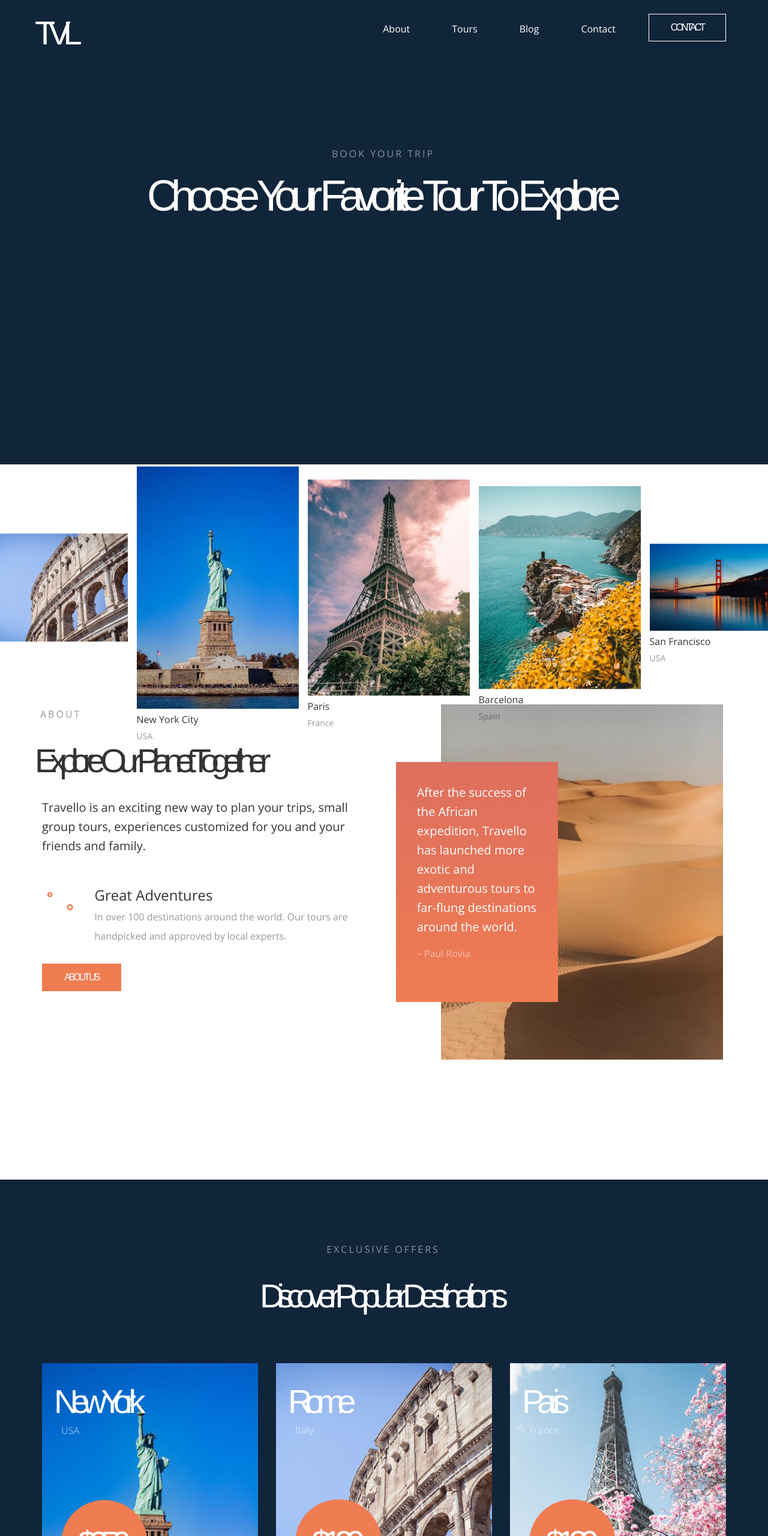
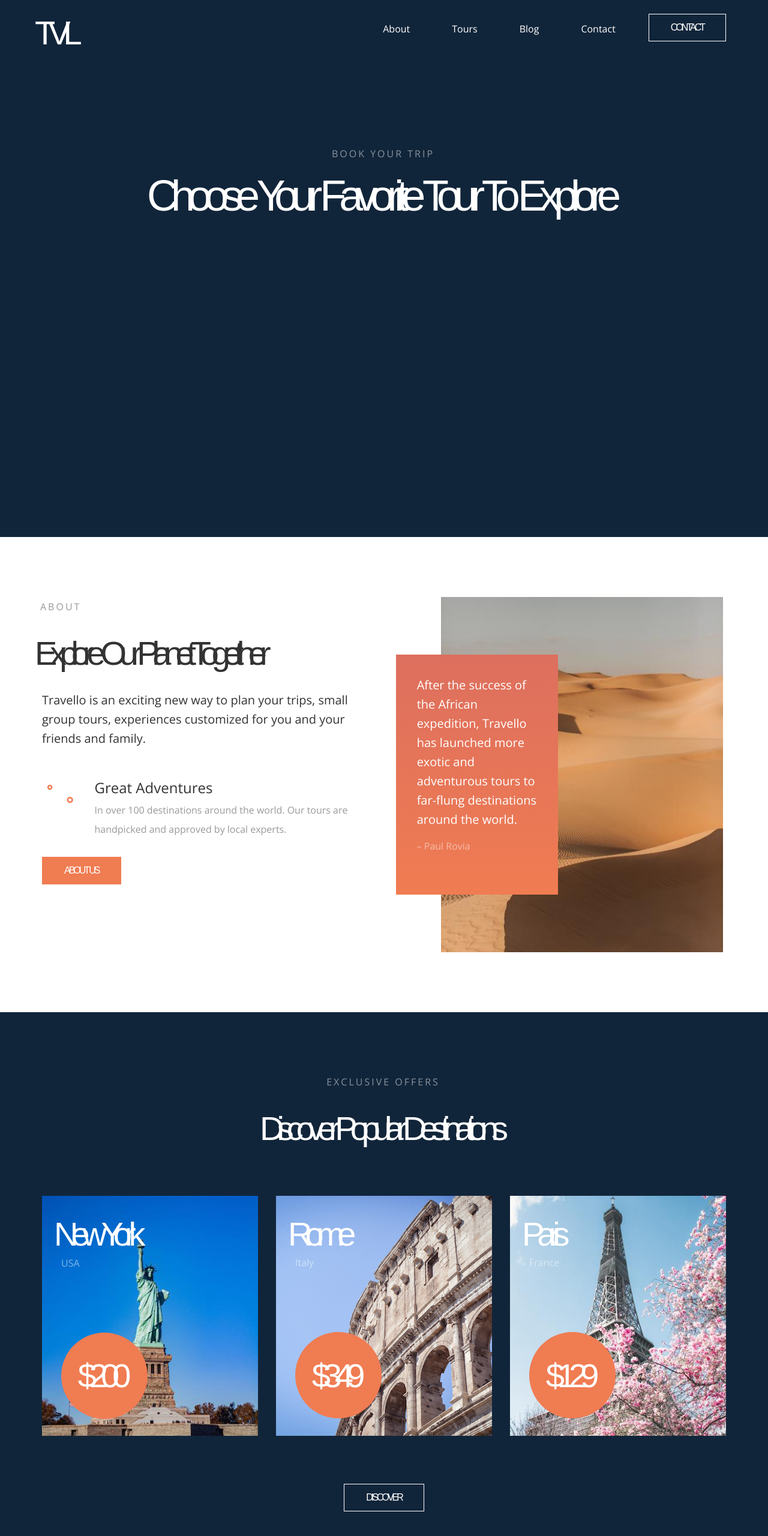
Before and after one commit to obideleon/travello, a plain HTML site: page index.html in a window 1280 px wide. Shown: the top 2560 px of the page at 60% size. Drawn offline with nearby package versions, Linux system fonts and the light colour scheme; a web font is replaced by a local one.

Commit message:
remove hero images

```diff
--- a/assets/sass/base/_typography.scss
+++ b/assets/sass/base/_typography.scss
@@ -84,7 +84,7 @@ h3,
     margin-top: 105px;
   }
 
-  .hero__title {
-    margin-bottom: 307px;
-  }
+  // .hero__title {
+  //   margin-bottom: 307px;
+  // }
 }
--- a/assets/sass/components/_cards.scss
+++ b/assets/sass/components/_cards.scss
@@ -1,6 +1,6 @@
-#about {
-  padding-top: 300px;
-}
+// #about {
+//   padding-top: 300px;
+// }
 
 .hero__card-box {
   position: absolute;
@@ -266,9 +266,9 @@
 
 // Media Queries
 @media screen and (min-width: 768px) {
-  #about {
-    padding-top: 350px;
-  }
+  // #about {
+  //   padding-top: 350px;
+  // }
   .hero__card-box {
     transform: translateY(110%);
   }
@@ -287,17 +287,17 @@
 }
 
 @media screen and (min-width: 1200px) {
-  #about {
-    padding-top: 400px;
-  }
+  // #about {
+  //   padding-top: 400px;
+  // }
 
-  .hero__card-box {
-    transform: translateY(95%);
-  }
+  // .hero__card-box {
+  //   margin-bottom: -50%;
+  // }
 
-  .blog__card {
-    height: 560px;
-  }
+  // .blog__card {
+  //   height: 560px;
+  // }
 
   .blog__img-container {
     height: 60%;
--- a/assets/sass/layout/_sections.scss
+++ b/assets/sass/layout/_sections.scss
@@ -4,6 +4,10 @@
 #blog-and-contact {
   background-color: $COLOR_BLUE_DARK;
   color: $COLOR_WHITE;
+}
+
+#hero {
+  height: 100vh;
 }
 
 .hero__subtitle,
--- a/index.html
+++ b/index.html
@@ -66,7 +66,7 @@
     <!-- end header -->
 
     <!-- start hero -->
-    <section id="hero" class="pb-100 pt-40 px-8 text-center">
+    <section id="hero" class="pt-40 px-8 text-center">
       <div class="container">
         <div class="row">
           <div class="col">
@@ -75,14 +75,14 @@
         </div>
         <div class="row">
           <div class="col">
-            <h1 class="h-2 hero__title mb-200">
+            <h1 class="h-2 hero__title">
               Choose Your Favorite Tour To Explore
             </h1>
           </div>
         </div>
       </div>
 
-      <div class="hero__card-box">
+      <!-- <div class="hero__card-box">
         <div class="hero-cards">
           <div class="hero__card">
             <div class="hero__card-container">
@@ -130,12 +130,12 @@
             </div>
           </div>
         </div>
-      </div>
+      </div> -->
     </section>
     <!-- end hero -->
 
     <!-- start about -->
-    <section id="about" class="py-200 px-8">
+    <section id="about" class="py-100 px-8">
       <div class="container">
         <div class="row">
           <div
@@ -243,7 +243,7 @@
                 <h3 class="h-3">New York</h3>
                 <div class="text exclusive-offers__country mb-100">USA</div>
                 <div class="exclusive-offers__pricing d-flex d-center a-center">
-                  <h3 class="h-3">$250</h3>
+                  <h3 class="h-3">$200</h3>
                 </div>
               </div>
             </div>
@@ -263,7 +263,7 @@
                 <h3 class="h-3">Rome</h3>
                 <div class="text exclusive-offers__country mb-100">Italy</div>
                 <div class="exclusive-offers__pricing d-flex d-center a-center">
-                  <h3 class="h-3">$199</h3>
+                  <h3 class="h-3">$349</h3>
                 </div>
               </div>
             </div>
@@ -303,7 +303,7 @@
                 <h3 class="h-3">Barcelona</h3>
                 <div class="text exclusive-offers__country mb-100">Spain</div>
                 <div class="exclusive-offers__pricing d-flex d-center a-center">
-                  <h3 class="h-3">$199</h3>
+                  <h3 class="h-3">$1200</h3>
                 </div>
               </div>
             </div>
```
Also changed, not shown: assets/css/main.css, 1 other file.
